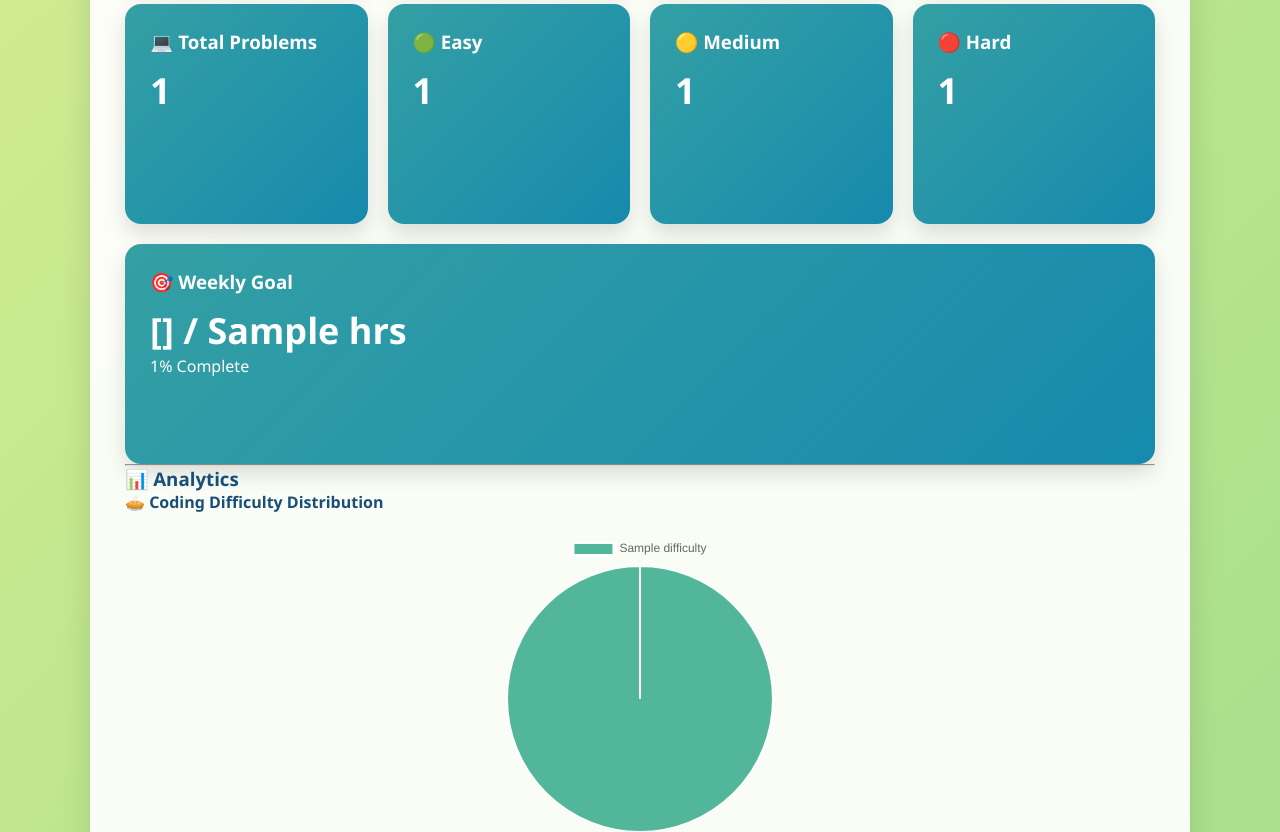
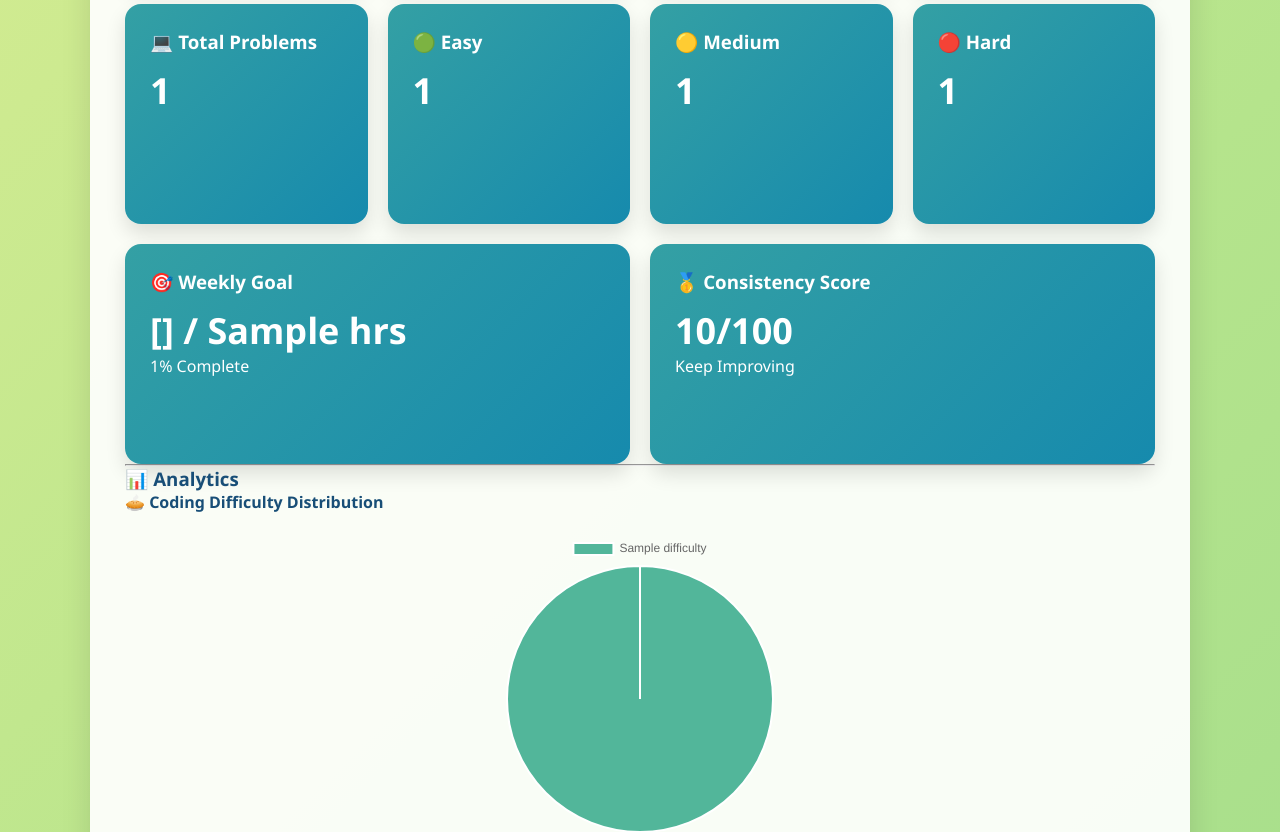
Before and after one commit to mayank200529/trackify-ai, a Flask app: template templates/dashboard.html in a window 1280 px wide. Shown: the part 492-1324 px from the top of the page. Run offline with Flask 3, Linux system fonts and the light colour scheme; the template is opened without the code that fills it: most values are stand-ins (such as "Sample title", 1, 10 or a date in 2020).

Commit message:
feat: add consistency score system

```diff
--- a/app.py
+++ b/app.py
@@ -279,6 +279,19 @@ def dashboard():
     if weekly_goal > 0 and total_hours >= weekly_goal:
         goal_achieved = True
 
+    consistency_score = 0
+
+    # Study Hours (max 40 points)
+    consistency_score += min(int(total_hours * 2), 40)
+
+    # Streak (max 30 points)
+    consistency_score += min(streak * 5, 30)
+
+    # Problems Solved (max 30 points)
+    consistency_score += min(total_problems * 3, 30)
+
+    consistency_score = min(consistency_score, 100)
+
     cursor.close()
     conn.close()
 
@@ -304,6 +317,7 @@ def dashboard():
         weekly_goal=weekly_goal,
         goal_percentage=goal_percentage,
         goal_achieved=goal_achieved,
+        consistency_score=consistency_score
     )
 
 
--- a/templates/dashboard.html
+++ b/templates/dashboard.html
@@ -54,6 +54,19 @@
         <h3>🎯 Weekly Goal</h3>
         <h1>{{ total_hours }} / {{ weekly_goal }} hrs</h1>
         <p>{{ goal_percentage }}% Complete</p>
+    </div>
+
+    <div class="stat-card">
+        <h3>🥇 Consistency Score</h3>
+        <h1>{{ consistency_score }}/100</h1>
+
+        {% if consistency_score >= 80 %}
+            <p>Excellent</p>
+        {% elif consistency_score >= 50 %}
+            <p>Good Progress</p>
+        {% else %}
+            <p>Keep Improving</p>
+        {% endif %}
     </div>
 
 </div>
```
